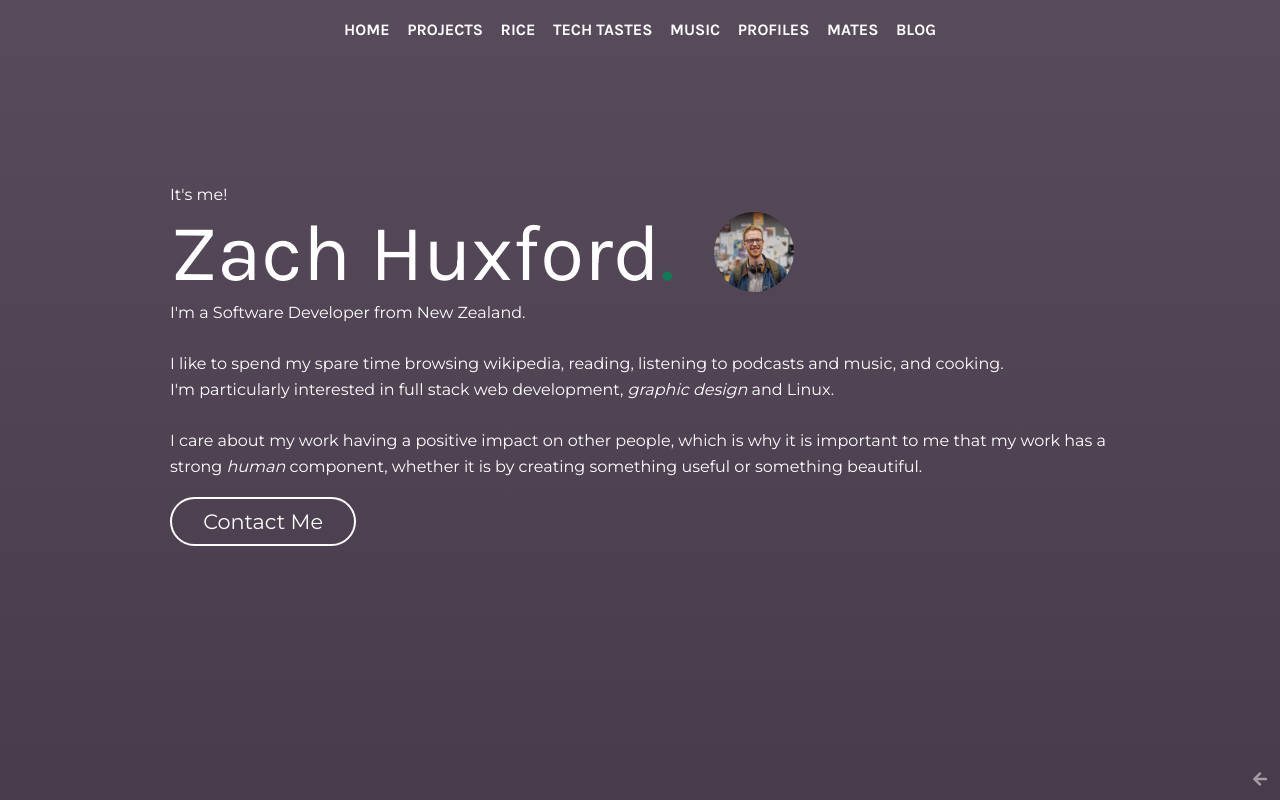
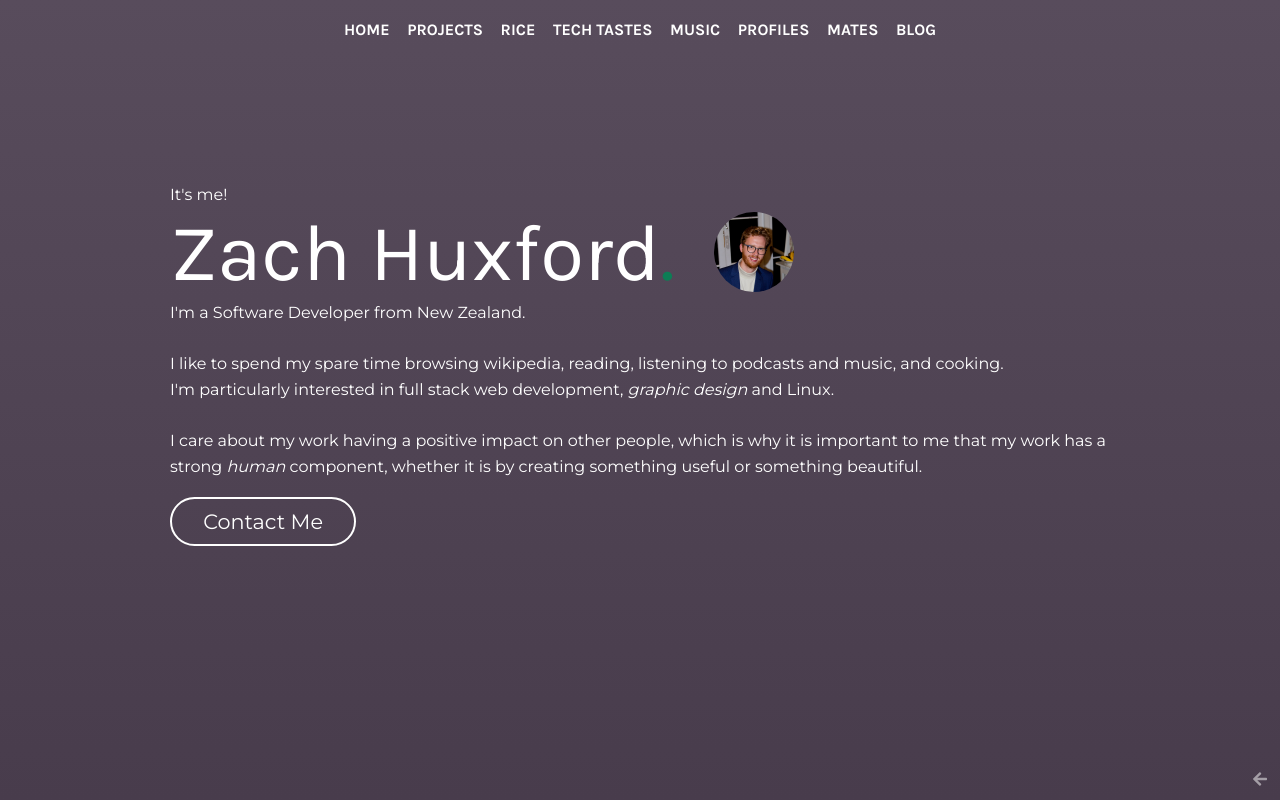
Before and after one commit to zachbwh/zachhuxford.io, a React (Create React App) app: page / in a window 1280 px wide. Built offline with nearby package versions, Linux system fonts and the light colour scheme.

Commit message:
updated profile image

```diff
--- a/public/index.html
+++ b/public/index.html
@@ -7,7 +7,7 @@
 
     <link href="https://fonts.googleapis.com/css?family=Karla:400,700|Montserrat" rel="stylesheet">
 
-    <meta property="og:image" content="https://s3-ap-southeast-2.amazonaws.com/blog-zachhuxford-io/blog/author/Zach+Huxford/cropped_me.jpg">
+    <meta property="og:image" content="/profile_photo.png">
     <!--
       manifest.json provides metadata used when your web app is added to the
       homescreen on Android. See https://developers.google.com/web/fundamentals/engage-and-retain/web-app-manifest/
--- a/src/react-components/RootPage/HomePage/HomePage.js
+++ b/src/react-components/RootPage/HomePage/HomePage.js
@@ -10,7 +10,7 @@ class HomePage extends Component {
                         <p className="d1">It's me!</p>
                         <h1 className="d2">Zach Huxford<span className="highlight-full-stop">.</span></h1>
                         <div className="display-photo d2" >
-                            <img alt="Headshot of Zach Huxford" src="/cropped_me.jpg" />
+                            <img alt="Headshot of Zach Huxford" src="/profile_photo.png" />
                         </div>
                     </div>
                     <p className="d3">
--- a/src/react-components/RootPage/Music/Music.js
+++ b/src/react-components/RootPage/Music/Music.js
@@ -94,7 +94,7 @@ class Music extends ViewportPaginationView {
                 <div className="viewport-container" style={{transform: "translateY(-" + this.state.currentIndex * this.state.windowHeight + "px)"}}>
                     <div className="viewport" style={{height: this.state.windowHeight + "px"}}>
                         <div>
-                            <RecentTrackTile name="Zach Huxford" displayPhoto="/cropped_me.jpg" recentTrack={this.state.recentTrack}></RecentTrackTile>
+                            <RecentTrackTile name="Zach Huxford" displayPhoto="/profile_photo.png" recentTrack={this.state.recentTrack}></RecentTrackTile>
                             <div className="scroll-down">
                                 <p>SCROLL DOWN</p>
                                 <FontAwesomeIcon icon={faChevronDown} />
```
Also changed, not shown: public/cropped_me.jpg (deleted), public/profile_photo.png (added).
